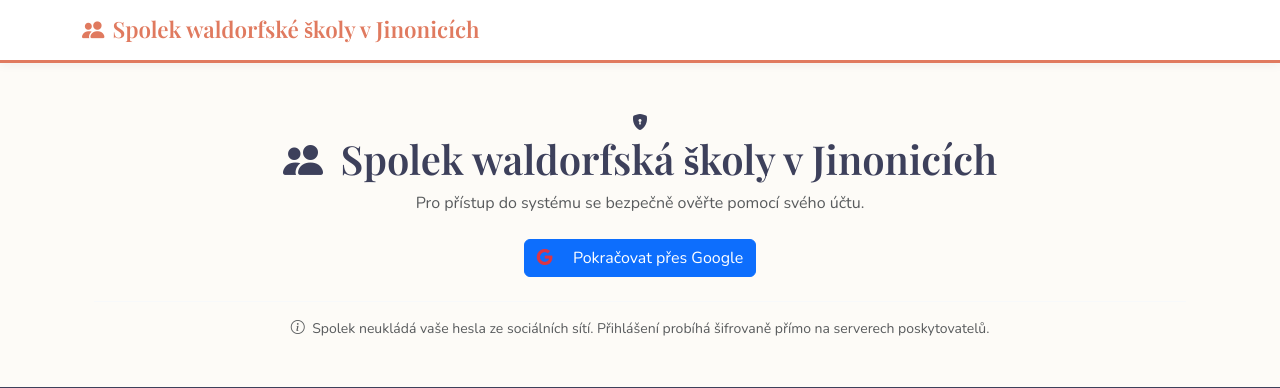
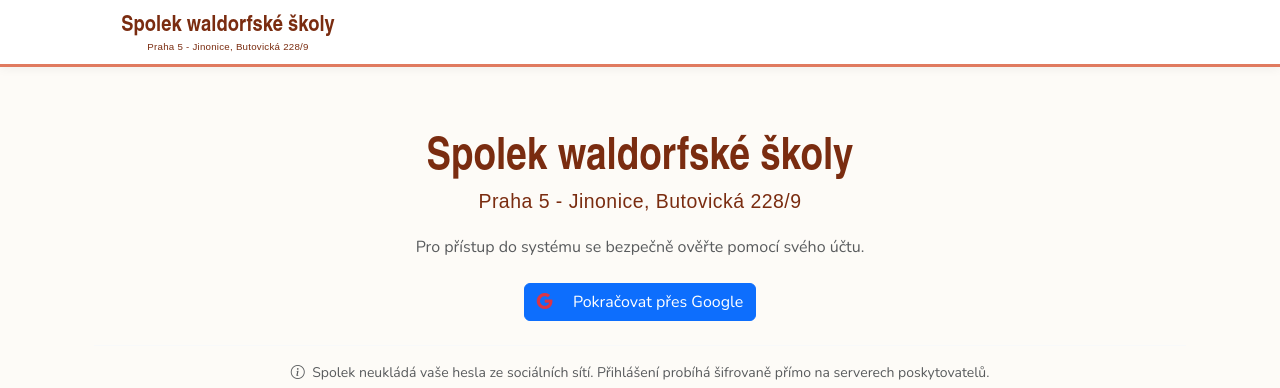
Before and after one commit to jenda1/wjw, a Django app: page /accounts/login/ in a window 1280 px wide. Shown: the top 388 px of the page. Run offline with Django 5.2, Linux system fonts and the light colour scheme; parts of the project's set-up code (start-up, migrations or seed data) failed here and were passed over; some libraries are stand-ins or nearby versions; some web fonts are replaced.

Commit message:
add web logo and icon

```diff
--- a/main/static/main/css/main.css
+++ b/main/static/main/css/main.css
@@ -22,10 +22,15 @@ h1, h2, h3, .navbar-brand {
     background-color: #ffffff;
     border-bottom: 3px solid var(--waldorf-orange);
     box-shadow: 0 2px 10px rgba(0,0,0,0.05);
+    padding-top: 0.25rem;
+    padding-bottom: 0.25rem;
 }
 .navbar-brand {
     color: var(--waldorf-orange) !important;
     font-size: 1.4rem;
+    padding-top: 0;
+    padding-bottom: 0;
+    margin-right: 0.5rem;
 }
 .nav-link {
     color: var(--waldorf-dark);
--- a/main/templates/main/index.html
+++ b/main/templates/main/index.html
@@ -1,4 +1,5 @@
 {% extends "main/base.html" %}
+{% load static %}
 {% load custom_tags %}
 
 {% block header %}
@@ -7,7 +8,7 @@
         <div class="row align-items-center g-5">
             <div class="{% if is_known %}col-lg-12{% else %}col-lg-7{% endif %} text-center text-lg-start">
                 {# <span class="badge px-3 py-2 mb-3 rounded-pill" style="background-color: var(--waldorf-brown); color: var(--waldorf-dark);">Spolek waldorfské školy v Jinonicích</span> #}
-                <h1 class="display-4 mb-3">Spolek waldorfské školy v Jinonicích</h1>
+                <img src="{% static 'main/images/logo.svg' %}" alt="Spolek waldorfské školy v Jinonicích" class="w-100 mb-3">
                 <p class="lead mb-4">Waldorfská pedagogika staví na úzkém partnerství mezi učiteli a rodiči. Spolek waldorfské školy v Jinonicích je dobrovolným, nevládním, neziskovým sdružením rodičů, pedagogů a přátel ZŠ waldorfské v Praze 5 – Jinonicích, jehož posláním je podpora, propagace a rozvoj školy s waldorfskou pedagogikou.</p>
 {% comment %}
                 <div class="d-flex flex-wrap justify-content-center justify-content-lg-start gap-3 text-muted small">
--- a/templates/account/login.html
+++ b/templates/account/login.html
@@ -1,4 +1,5 @@
 {% extends "base.html" %}
+{% load static %}
 {% load socialaccount %}
 {% load django_bootstrap5 %}
 
@@ -8,15 +9,9 @@
 <div class="container login-container">
     <div class="login-card text-center">
 
-        <!-- Bezpečnostní ikona -->
-        <div class="lock-badge">
-            <i class="bi bi-shield-lock-fill"></i>
-        </div>
-
         <!-- Záhlaví -->
         <h1 class="brand-title mb-2">
-            <i class="bi bi-people-fill me-2"></i>
-            <span>Spolek waldorfská školy v Jinonicích</span>
+            <img src="{% static 'main/images/logo.svg' %}" alt="Spolek waldorfské školy v Jinonicích" height="112">
         </h1>
 
         <p class="text-muted mb-4 px-2">Pro přístup do systému se bezpečně ověřte pomocí svého účtu.</p>
--- a/templates/base.html
+++ b/templates/base.html
@@ -5,7 +5,8 @@
     <head>
         <meta charset="UTF-8">
         <meta name="viewport" content="width=device-width, initial-scale=1.0">
-        <link rel="icon" type="image/x-icon" href="{% static 'favicon.ico' %}">
+        <link rel="icon" type="image/svg+xml" href="{% static 'main/images/favicon.svg' %}">
+        <link rel="apple-touch-icon" href="{% static 'apple-touch-icon.png' %}">
         <title>{% block title %}Spolek waldorfská školy v Jinonicích{% endblock %}</title>
         {% bootstrap_css %}
         <link rel="stylesheet" href="https://cdn.jsdelivr.net/npm/bootstrap-icons@1.11.1/font/bootstrap-icons.css">
@@ -19,8 +20,7 @@
         <nav class="navbar navbar-expand-lg sticky-top navbar-light">
             <div class="container">
                 <a class="navbar-brand d-flex align-items-center" href="{% url 'index' %}">
-                    <i class="bi bi-people-fill me-2"></i>
-                    <span>Spolek waldorfské školy v Jinonicích</span>
+                    <img src="{% static 'main/images/logo.svg' %}" alt="Spolek waldorfské školy" height="56">
                 </a>
                 <button class="navbar-toggler" type="text/collapse" data-bs-target="#navbarNav" aria-controls="navbarNav" aria-expanded="false" aria-label="Toggle navigation">
                     <span class="navbar-toggler-icon"></span>
```
Also changed, not shown: main/static/apple-touch-icon.png (added), main/static/main/images/favicon.svg (added), main/static/main/images/logo.svg (added), static/favicon.ico (deleted).
